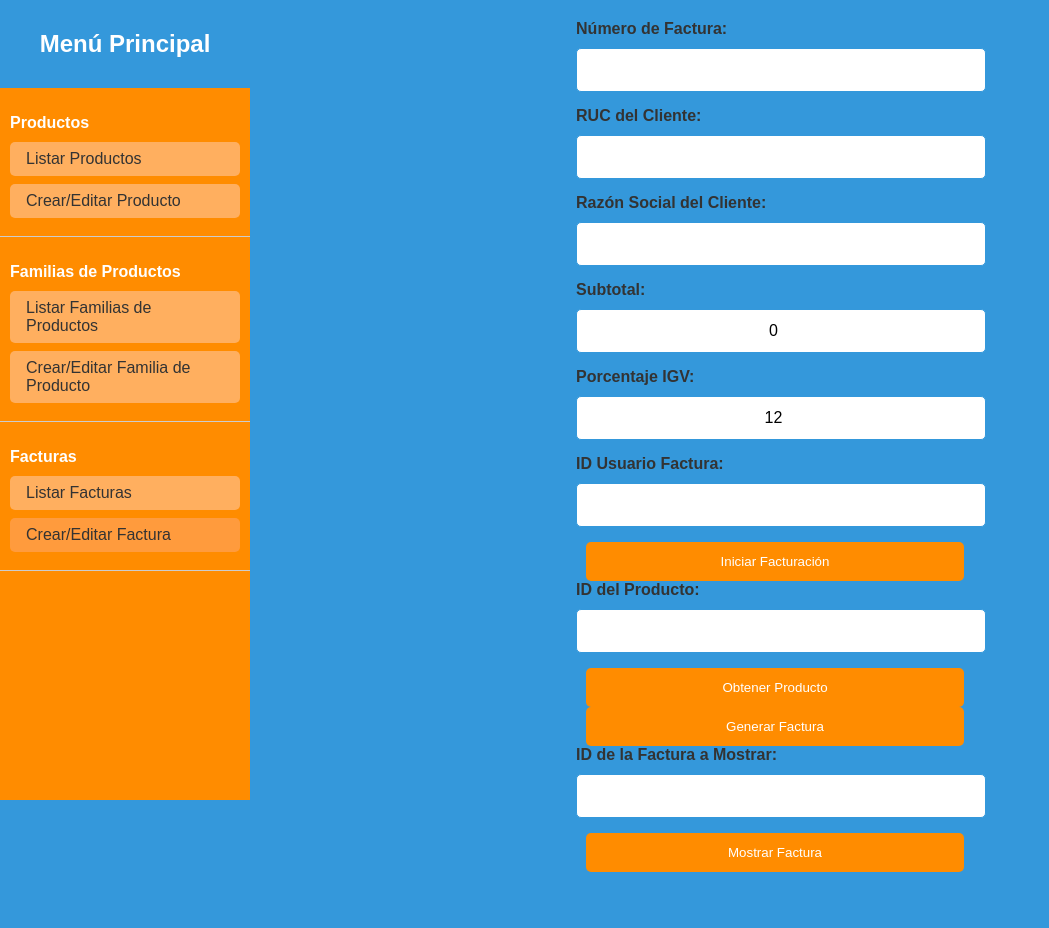
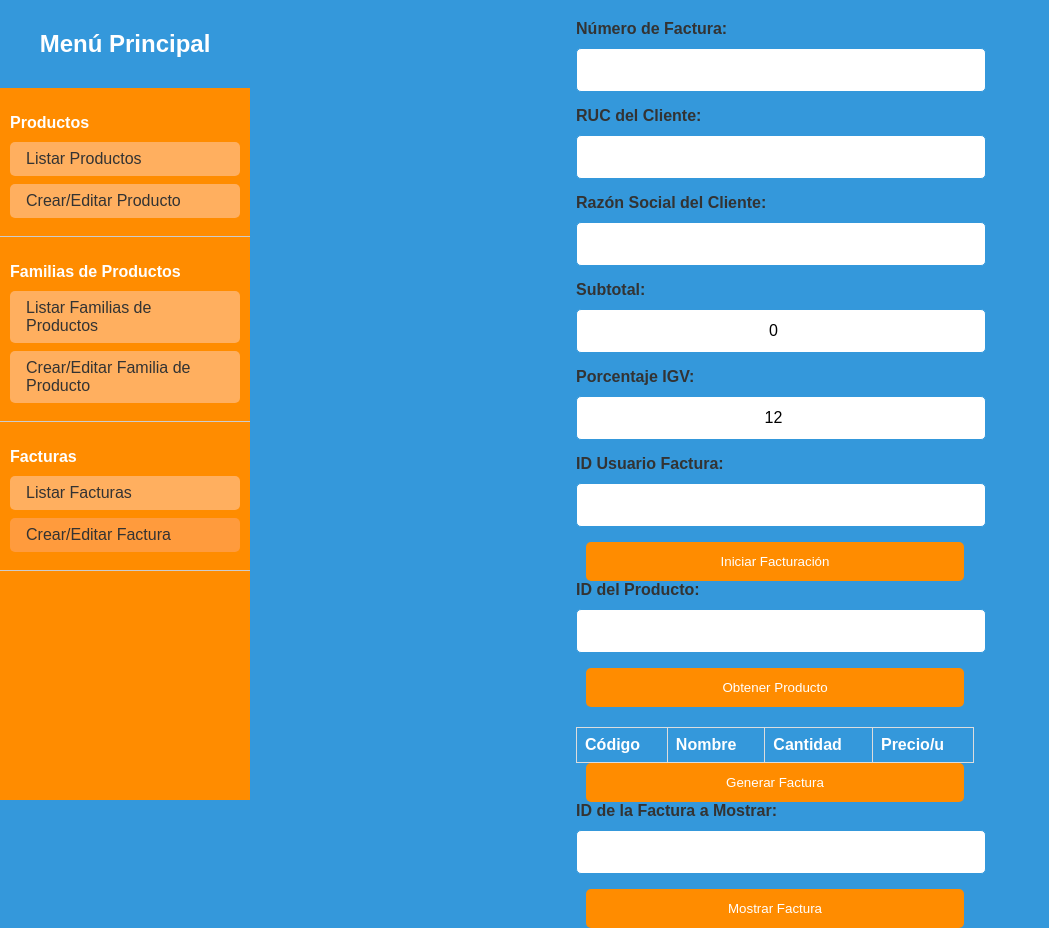
Before and after one commit to JorgeVeraz23/FrontFacturacion, a Vue app: page /menu-principal/crear-editar-factura in a window 1280 px wide. Shown: the whole page, without its empty margins (0-1049 px from the left). Before the commit the page ends 872 px from the top, so only its background shows below. Built offline with nearby package versions, Linux system fonts and the light colour scheme.

Commit message:
first commit

```diff
--- a/src/components/Factura/CrearEditarFacturas.vue
+++ b/src/components/Factura/CrearEditarFacturas.vue
@@ -62,6 +62,28 @@
         </tr>
       </tbody>
     </table>
+
+    <table>
+  <thead>
+    <tr>
+      <th>Código</th>
+      <th>Nombre</th>
+      <th>Cantidad</th>
+      <th>Precio/u</th>
+      <!-- Agrega más columnas según sea necesario -->
+    </tr>
+  </thead>
+  <tbody>
+    <tr v-for="(producto, index) in productosEnCarrito" :key="index">
+      <td>{{ producto.codigo }}</td>
+      <td>{{ producto.nombre }}</td>
+      <td>{{ producto.cantidad }}</td>
+      <td>{{ producto.precio }}</td>
+      <!-- Agrega más columnas según sea necesario -->
+    </tr>
+  </tbody>
+</table>
+
 
     <!-- Tabla para mostrar productos seleccionados -->
     <table v-if="products.length > 0">
@@ -367,8 +389,6 @@ export default {
     // Verificar si hay productos para agregar al detalle de factura
     if (this.productsToShow.length > 0) {
       const productToAdd = this.productsToShow[0];
-      console.log('codigoProducto:', productToAdd.codigo);
-console.log('cantidad:', productToAdd.cantidad || 1);
 
       // Realizar la petición POST a la API de DetalleFactura/AddItem
       const response = await axios.post(`https://localhost:7083/api/DetalleFactura/AddItem/${idFactura}`, {
@@ -383,6 +403,9 @@ console.log('cantidad:', productToAdd.cantidad || 1);
       if (response.status === 201) {
         console.log('Producto agregado al carrito correctamente');
 
+        // Agregar el producto al array productosEnCarrito
+        this.productosEnCarrito.push(productToAdd);
+
         // Limpiar la lista de productsToShow
         this.productsToShow = [];
       } else {
@@ -395,11 +418,7 @@ console.log('cantidad:', productToAdd.cantidad || 1);
   } catch (error) {
     console.error('Error de red:', error);
   }
-}
-
-
-   ,
-
+},
 
 
     formatCurrency(value) {
```
